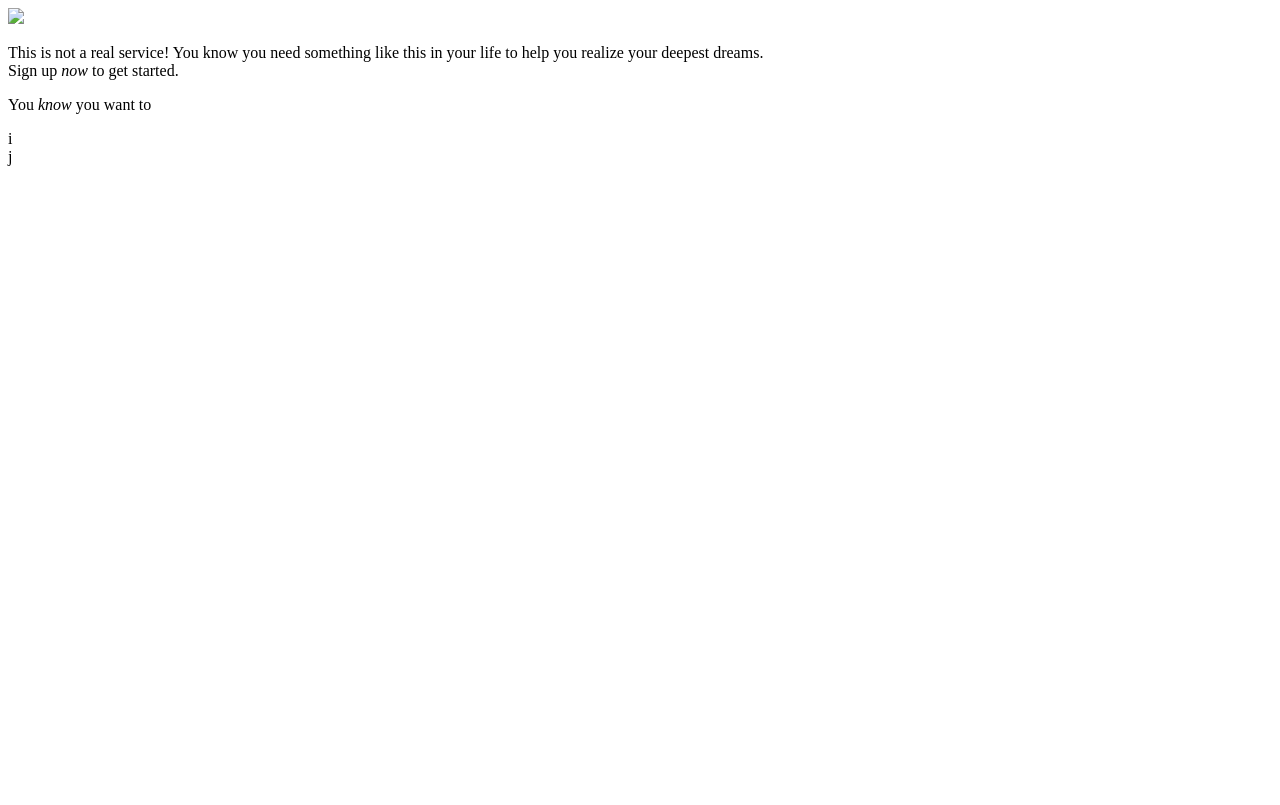
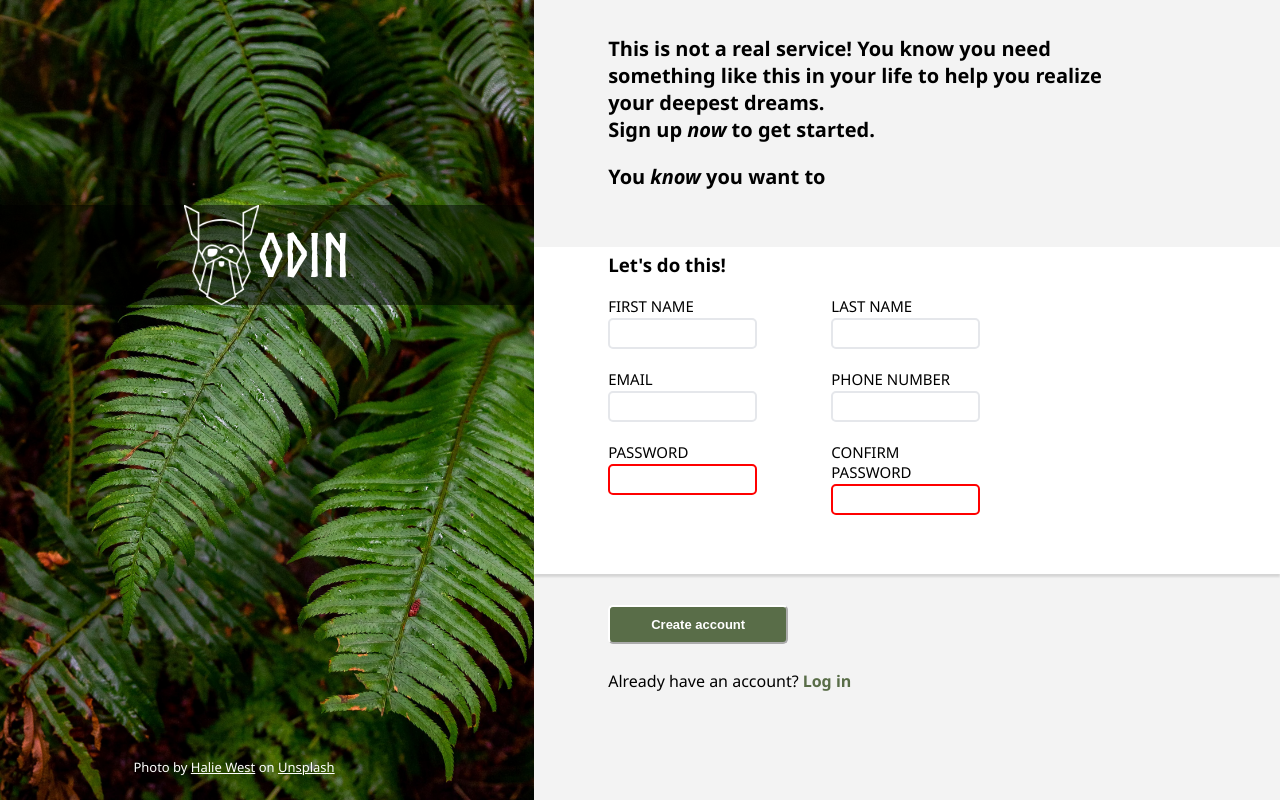
Before and after one commit to arjunsiv/odin-sign-up-form, a plain HTML site: page index.html in a window 1280 px wide. Drawn offline with Linux system fonts and the light colour scheme.

Commit message:
Project completed

```diff
--- a/index.html
+++ b/index.html
@@ -8,7 +8,12 @@
 </head>
 <body>
     <div class="image" >
-        <img src="halie-west-25xggax4bSA-unsplash.jpg" height="100%" max-width="100%">
+        <img src="image/halie-west-25xggax4bSA-unsplash.jpg" height="100%" max-width="100%">
+        <div class="overlay">
+            <img src="image/odin-lined.png" height="100%">
+            <p>ODIN</p>
+        </div>
+        <p> Photo by <a href="https://unsplash.com/@haliewestphoto">Halie West</a> on <a href="https://unsplash.com">Unsplash</a></p>
     </div>
     <div class="form">
         <div class="firstSection">
@@ -22,10 +27,49 @@
 
         </div>
         <div class="secondSection">
-            i
+            <h3>Let's do this!</h3>
+            <form>
+                <div class="formRow">
+                    <div class="formItem">
+                        <label for="firstname">FIRST NAME</label>
+                        <input type="text" id="firstname">
+                    </div>
+
+                    <div class="formItem">
+                        <label for="lastname">LAST NAME</label>
+                        <input type="text" id="lastname">
+                    </div>
+                </div>
+
+                <div class="formRow">
+                    <div class="formItem">
+                        <label for="email">EMAIL</label>
+                        <input type="text" id="email">
+                    </div>
+
+                    <div class="formItem">
+                        <label for="phonenumber">PHONE NUMBER</label>
+                        <input type="text" id="phonenumber">
+                    </div>
+                </div>
+
+                <div class="formRow">
+                    <div class="formItem">
+                        <label for="password">PASSWORD</label>
+                        <input type="password" id="password" required minlength="5" maxlength="12">
+                    </div>
+
+                    <div class="formItem">
+                        <label for="confirmpass">CONFIRM PASSWORD</label>
+                        <input type="password" id="confirmpass" required minlength="5" maxlength="12">
+                    </div>
+                </div>
+                <button class="create_account">Create account</button>
+            </form>
         </div>
         <div class="thirdSection">
-            j
+            <p>Already have an account?</p>
+            <a href="google.com" class="login">Log in</a>
         </div>
     </div>
 
--- a/styles.css
+++ b/styles.css
@@ -0,0 +1,150 @@
+@font-face {
+    font-family: norse;
+    src: url(Norse-Bold.otf);
+}
+body{
+    display: flex;
+    margin: 0px;
+    font-family:'Segoe UI', Tahoma, Geneva, Verdana, sans-serif;
+
+}
+.image {
+    height: 100vh;
+}
+
+.form {
+    display: flex;
+    flex-direction: column;
+
+}
+.firstSection{
+    display: flex;
+    align-items: center;
+    flex: 1;
+    padding-left: 10%;
+    padding-right: 20%;
+    font-weight: bold;
+    font-family:'Segoe UI', Tahoma, Geneva, Verdana, sans-serif;
+    height: 100%;
+    font-size: 20px;
+    background-color: rgba(224, 224, 224, 0.399);
+    padding-bottom: 5%;
+    padding-top: 2%;
+}
+.secondSection{
+    flex: 1;
+    padding-left: 10%;
+    padding-right: 300px;
+    box-shadow: 0px 3px 2px rgb(0,0,0,0.2);
+}
+
+.thirdSection{
+    flex: 1;
+    height: 100%;
+    background-color: rgba(224, 224, 224, 0.399);
+}
+
+.formItem{
+    display: flex;
+    flex-direction: column;
+    width: 40%;
+}
+
+.formRow{
+    margin-top: 0px;
+    display: flex;
+    justify-content: space-between;
+    margin-bottom: 20px;
+}
+
+form{
+    display: flex;
+    flex-direction: column;
+    justify-content: space-between;
+}
+
+h3{
+    margin-top: 5px;
+}
+
+input{
+    border-radius: 5px;
+    border-color: #E5E7EB;
+    border-style: solid;
+    border-width: 2px;
+    height: 25px;
+}
+
+label{
+    font-size: 15px;
+    margin-bottom: 2px;
+}
+
+.create_account{
+    position: relative;
+    top: 70px;
+    width: 180px;
+    padding: 10px;
+    color: white;
+    background-color: #596D48;
+    border-color:white;
+    border-radius: 5px;
+    font-weight: bold;
+    font-size: 13px;
+
+}
+
+.thirdSection{
+    display: flex;
+    justify-content: start;
+    padding-left: 10%;
+    padding-top: 80px;
+
+}
+
+.login{
+    color: #596D48;
+    font-weight: bold;
+    margin-top: 16px;
+    margin-left: 4px;
+    text-decoration: none;
+}
+
+.overlay{
+    position: relative;
+    height: 100px;
+    width: 100%;
+    top: -75%;
+    background-color: rgba(0, 0, 0, 0.5);
+    display: flex;
+    justify-content: center;
+    align-items: center;
+}
+
+.overlay > p {
+    color: white;
+    font-family:norse ;
+    font-size: 60px;
+}
+
+input:focus{
+    border: 2px solid blue;
+    box-shadow: 2px 2px 4px rgb(0,0,0,0.4);
+    outline: none;
+}
+
+input:invalid{
+    border: 2px solid red;
+}
+
+.image > p{
+    color: white;
+    position: relative;
+    top: -20%;
+    font-size: small;
+    left: 25%;
+}
+
+p >a {
+    color: white;
+}
```
Also changed, not shown: Norse-Bold.otf (added), image/odin-lined.png (added).
